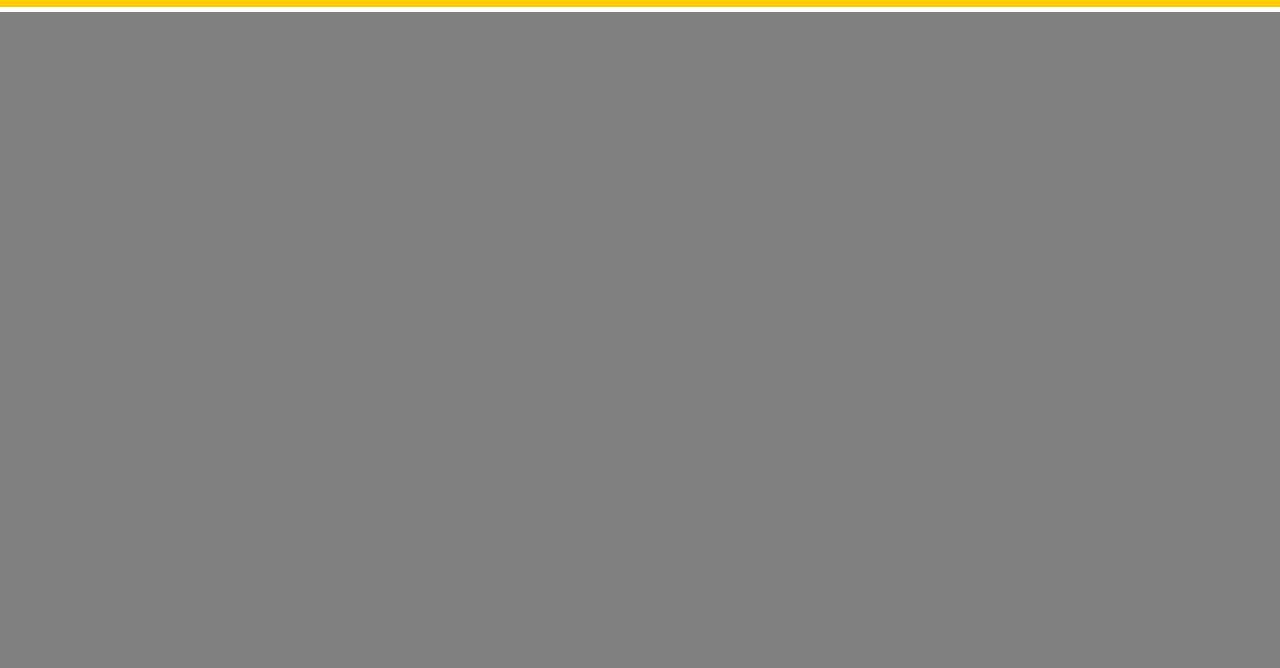
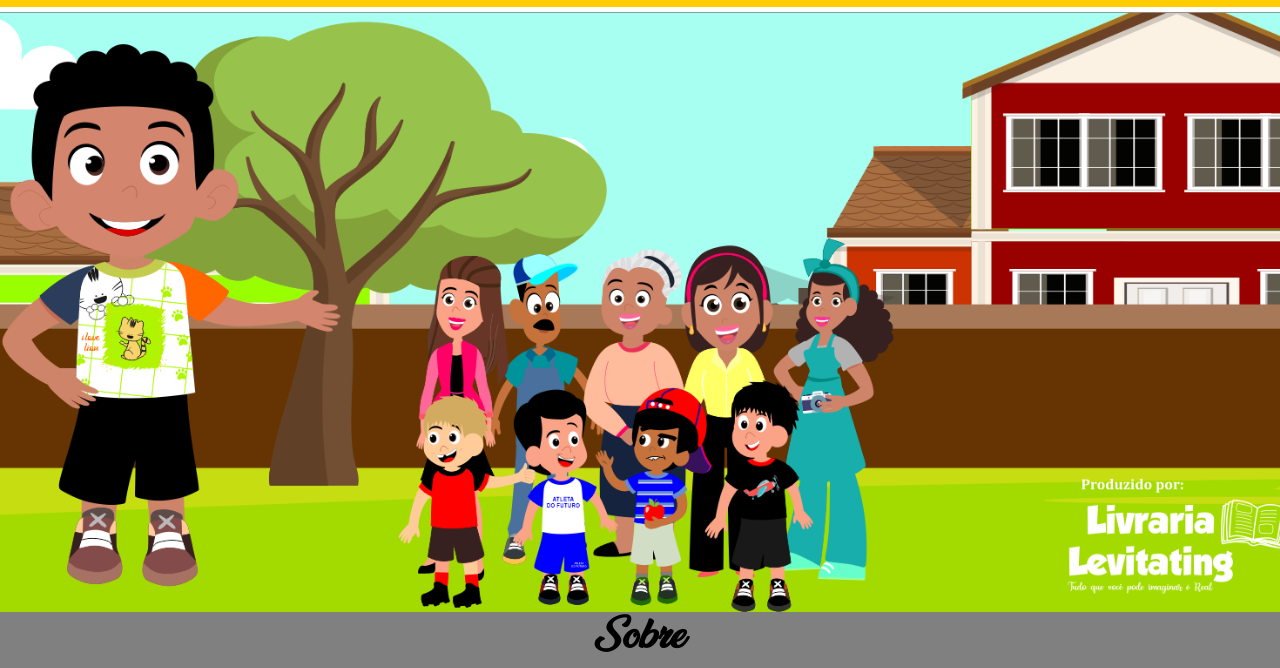
Before and after one commit to jesiellsouza/De, a plain HTML site: page index.html in a window 1280 px wide. Shown: the part 132-800 px from the top of the page. Drawn offline with Linux system fonts and the light colour scheme.

Commit message:
commit-ini

```diff
--- a/css/style.css
+++ b/css/style.css
@@ -1,4 +1,9 @@
 @import url('https://fonts.googleapis.com/css2? family= Lato:wght@400;700;900 & family= Roboto:wght@100;300;400;700 & display=swap' );
+
+@font-face {
+    font-family: 'Ananda';
+    src: url(../fonts/Ananda\ Black\ Personal\ Use.ttf);
+}
 
 * {
     padding: 0;
@@ -51,10 +56,22 @@ body {
 /*final-navbar*/
 
 .img-topo {
-    display: flex;
     width: 100%;
-    height: auto;
-    background-attachment: fixed;
+    height: 600px;
+    background-size: cover;
+    background-position: bottom;
     background-image: url(../img/img-topo.png);
     background-repeat: no-repeat;
 }
+
+.sobre-content {
+    display: flex;
+    justify-content: center;
+    width: 100%;
+    padding: 10px;
+}
+
+.sobre-content h3 {
+    font-family: 'Ananda';
+    font-size: 35px;
+}
--- a/index.html
+++ b/index.html
@@ -23,5 +23,9 @@
     </div>
     <div class="img-topo"></div>
 
+    <div class="sobre-content">
+        <h3>Sobre</h3>
+    </div>
+
 </body>
 </html>
```
Also changed, not shown: fonts/Ananda Black Personal Use.ttf (added), fonts/Ananda Personal Use.ttf (added), 1 other file.
